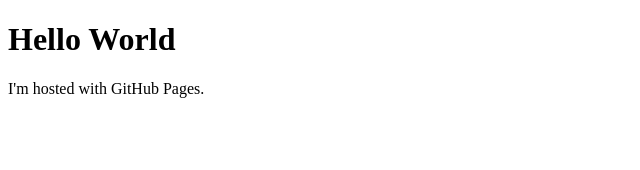
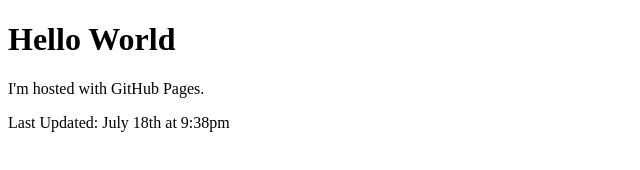
Before and after one commit to gradyf/gradyf.github.io, a plain HTML site: page index.html in a window 1280 px wide. Shown: the whole page, without its empty margins (0-640 px from the left). Drawn offline with Linux system fonts and the light colour scheme.

Commit message:
Updating the page

```diff
--- a/index.html
+++ b/index.html
@@ -8,5 +8,7 @@
 <body>
     <h1>Hello World</h1>
     <p>I'm hosted with GitHub Pages.</p>
+    <p>Last Updated: July 18th at 9:38pm</p>
+
 </body>
 </html>
```
